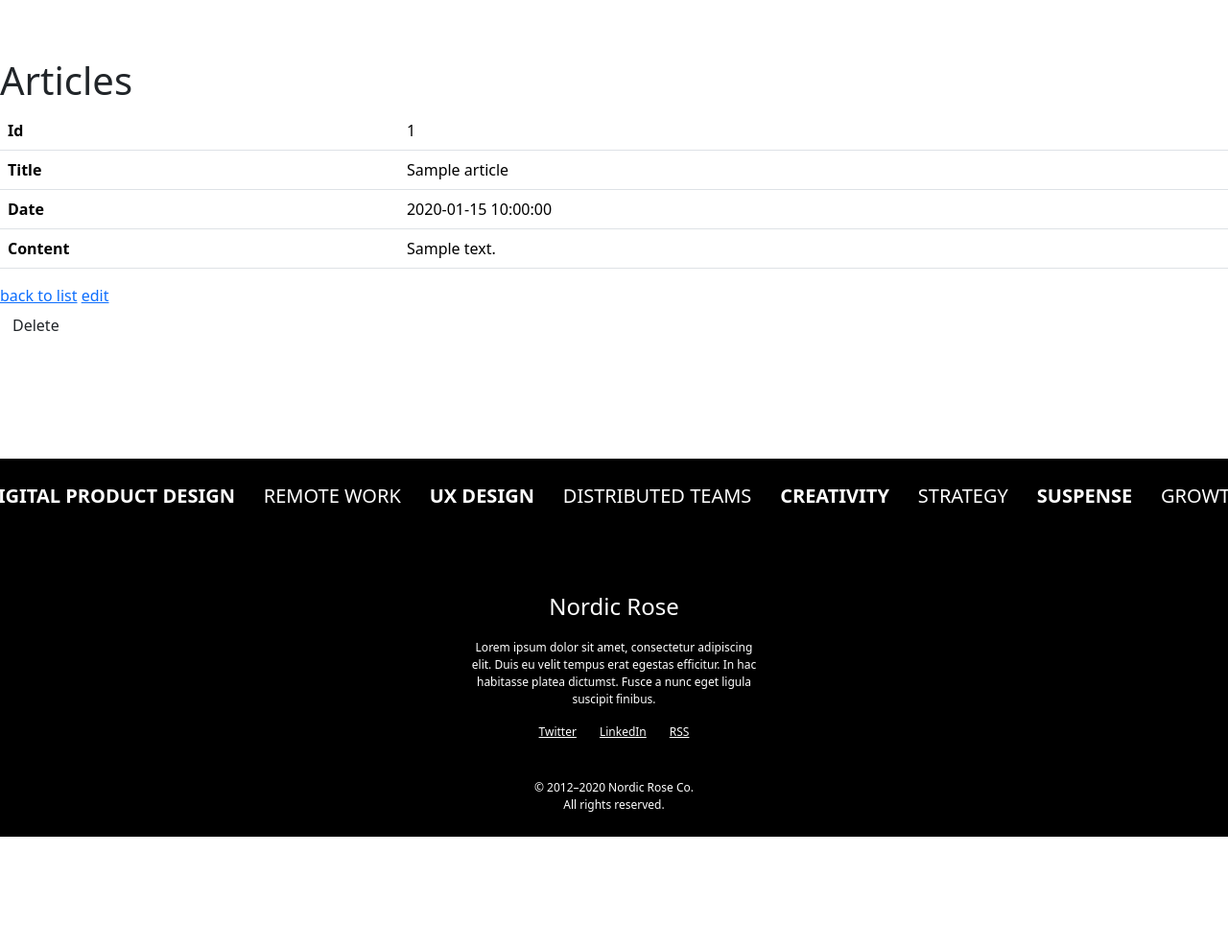
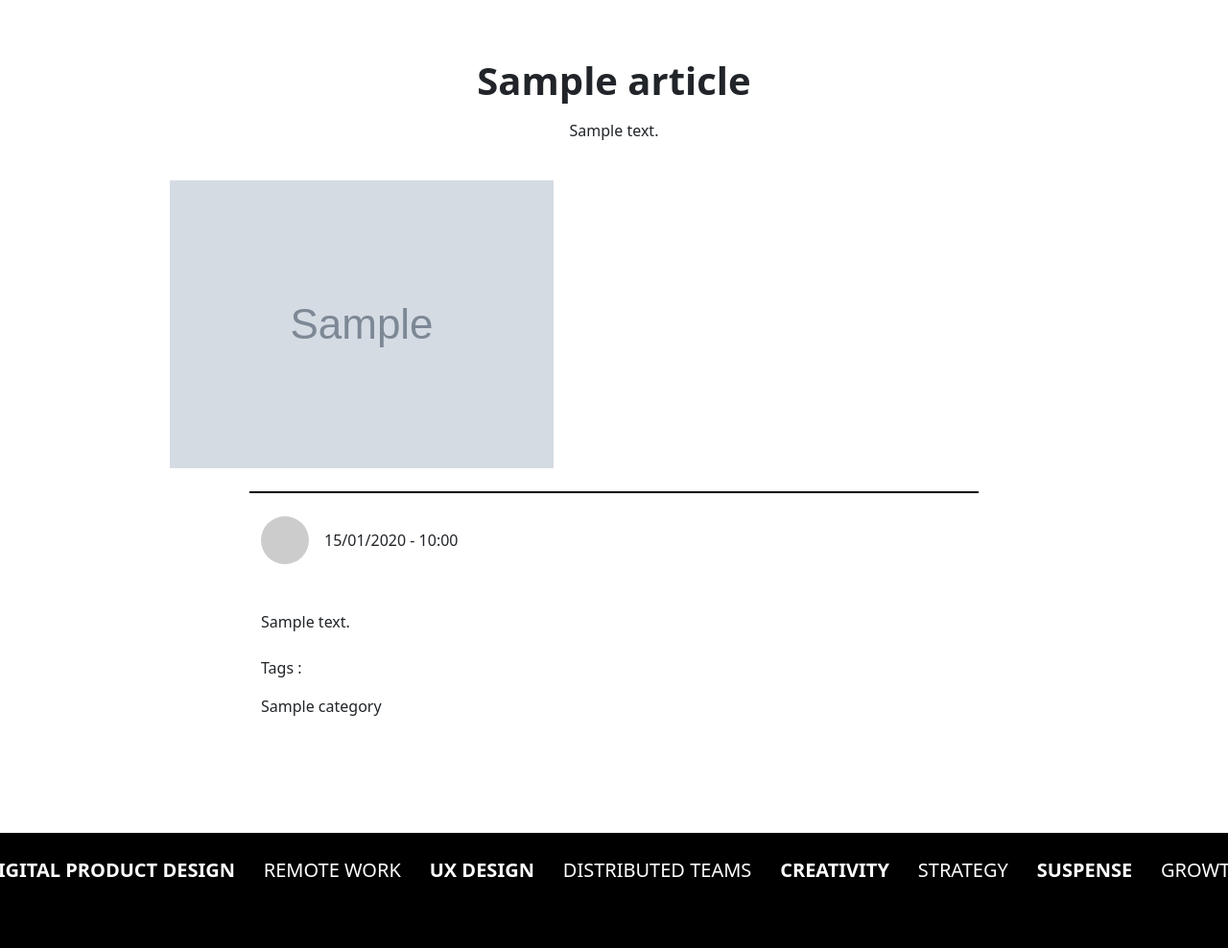
Before and after one commit to lsureauynov/blog, a Symfony app: template templates/articles/show.html.twig in a window 1280 px wide. Shown: the part 104-1092 px from the top of the page at 96% size. Before the commit the page ends 976 px from the top, so only its background shows below. Run offline with Twig, Linux system fonts and the light colour scheme; the template is opened without the code that fills it: most values are stand-ins (such as "Sample title", 1, 10 or a date in 2020); grey boxes marked "Sample" are stand-in pictures; style sheets or scripts are compiled from the project's sources; some libraries are stand-ins or nearby versions.

Commit message:
detail & edit user form

```diff
--- a/src/Form/UserType.php
+++ b/src/Form/UserType.php
@@ -17,6 +17,8 @@ class UserType extends AbstractType
             ->add('email')
             // ->add('roles')
             ->add('password')
+            ->add('twitterLink')
+            ->add('facebookLink')
             ->add('avatar', FileType::class, [
                 'label' => 'Importez votre avatar',
                 'mapped' => false,
--- a/templates/articles/_delete_form.html.twig
+++ b/templates/articles/_delete_form.html.twig
@@ -1,4 +1,4 @@
 <form method="post" action="{{ path('app_articles_delete', {'id': article.id}) }}" onsubmit="return confirm('Are you sure you want to delete this item?');">
-    <input type="hidden" name="_token" value="{{ csrf_token('delete' ~ article.id) }}">
-    <button class="btn">Delete</button>
+	<input type="hidden" name="_token" value="{{ csrf_token('delete' ~ article.id) }}">
+	<button class="btn btn-primary">Delete</button>
 </form>
--- a/templates/articles/show.html.twig
+++ b/templates/articles/show.html.twig
@@ -1,34 +1,79 @@
 {% extends 'base.html.twig' %}
 
-{% block title %}Articles{% endblock %}
+{% block title %}
+	{{ article.title }}
+{% endblock %}
 
 {% block body %}
-    <h1>Articles</h1>
+	<div class="container">
+		<div class="row justify-content-center align-items-center gap-4">
+			<div class="col-md-6 d-flex flex-column gap-2">
+				<h1 class="text-center fs-1">
+					<strong>{{ article.title }}</strong>
+				</h1>
+				<p class="text-center">{{ article.description }}</p>
+			</div>
+		</div>
 
-    <table class="table">
-        <tbody>
-            <tr>
-                <th>Id</th>
-                <td>{{ article.id }}</td>
-            </tr>
-            <tr>
-                <th>Title</th>
-                <td>{{ article.title }}</td>
-            </tr>
-            <tr>
-                <th>Date</th>
-                <td>{{ article.date ? article.date|date('Y-m-d H:i:s') : '' }}</td>
-            </tr>
-            <tr>
-                <th>Content</th>
-                <td>{{ article.content }}</td>
-            </tr>
-        </tbody>
-    </table>
+		<div class="row justify-content-center my-4">
+			<div class="col-md-10">
+				<img src="{{ asset('uploads/covers/' ~ article.coverImage) }}" class="img-fluid">
+			</div>
+		</div>
 
-    <a href="{{ path('app_articles_index') }}">back to list</a>
+		<div class="row justify-content-center">
+			<div class="col-md-8 border-top border-2 border-black pt-4 mb-4">
+				<div class="d-flex align-items-center justify-content-between">
+					<div class="d-flex align-items-center gap-3">
+						<div class="rounded-circle overflow-hidden" style="width: 50px; height: 50px;">
+							{% if user.avatar %}
+								<img src="{{ asset('uploads/avatars/' ~ user.avatar) }}" alt="Avatar de {{ user.email }}" class="h-100 w-100 object-fit-cover">
+							{% else %}
+								<div class="h-100 w-100" style="background: #ccc;"></div>
+							{% endif %}
+						</div>
 
-    <a href="{{ path('app_articles_edit', {'id': article.id}) }}">edit</a>
+						<div class="d-flex flex-column">
+							<p class="mb-0">
+								<strong>{{ user.email }}</strong>
+							</p>
+							<p class="mb-0">{{ article.date|date('d/m/Y - H:i') }}</p>
+						</div>
+					</div>
 
-    {{ include('articles/_delete_form.html.twig') }}
+					{% if user.twitterLink or user.facebookLink %}
+						<div class="d-flex align-items-center">
+							{% if user.twitterLink %}
+								<a href="{{ user.twitterLink }}" class="btn btn-outline-secondary px-4" style="border-top-right-radius: 0; border-bottom-right-radius: 0; border-right: 0">
+									<i class="fab fa-twitter text-black"></i>
+								</a>
+							{% endif %}
+							{% if user.facebookLink %}
+								<a href="{{ user.facebookLink }}" class="btn btn-outline-secondary px-4" style="border-top-left-radius: 0; border-bottom-left-radius: 0">
+									<i class="fab fa-facebook text-black"></i>
+								</a>
+							{% endif %}
+						</div>
+					{% endif %}
+				</div>
+			</div>
+		</div>
+
+		<div class="row justify-content-center mt-4">
+			<div class="col-md-8">
+				{% set modifiedContent = article.content %}
+				{% set modifiedContent = modifiedContent|replace({'<img ': '<img style="width: 100%; object-fit: cover;" '}) %}
+				{{ modifiedContent|raw }}
+			</div>
+		</div>
+
+		<div class="row justify-content-center mt-4">
+			<div class="col-md-8">
+				<p>Tags :</p>
+				{% for category in article.categories %}
+					{{ category }}
+				{% endfor %}
+			</div>
+		</div>
+	</div>
 {% endblock %}
--- a/templates/base.html.twig
+++ b/templates/base.html.twig
@@ -10,6 +10,7 @@
 		</title>
 
 		{% block stylesheets %}
+			<link rel="stylesheet" href="https://cdnjs.cloudflare.com/ajax/libs/font-awesome/5.15.4/css/all.min.css">
 			<link rel="stylesheet" href="https://cdn.jsdelivr.net/npm/bootstrap@5.3.2/dist/css/bootstrap.min.css">
 			<link rel="stylesheet" href="{{ asset('styles/app.scss') }}">
 			{{ encore_entry_link_tags('app') }}
```
Also changed, not shown: src/Controller/ArticlesController.php (+11 -1 lines), src/Controller/UserController.php (+6 -6 lines), templates/profile/show.html.twig (+37 -14 lines), templates/user/_form.html.twig (+27 -3 lines), templates/user/edit.html.twig (+22 -5 lines), public/uploads/avatars/test-2-65f49e0a5b649.jpg (added).
